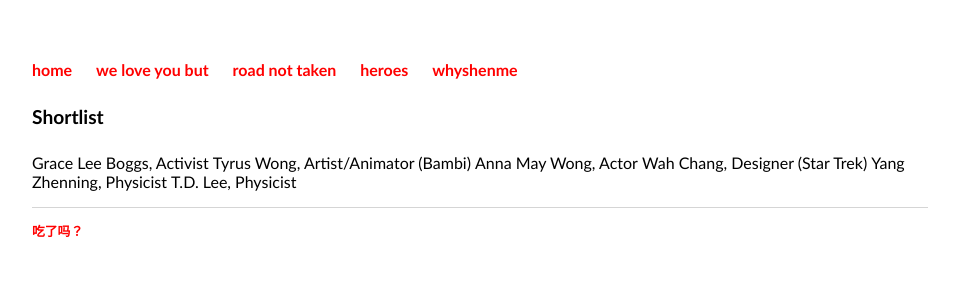
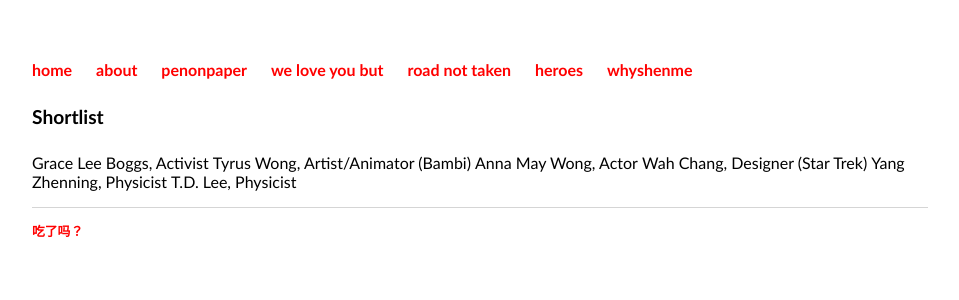
Before and after one commit to c1ndygao/cindygao.com, a Jekyll site: the page built from heroes.md, in a window 1280 px wide. Shown: the top 300 px of the page, without its empty margins (160-1119 px from the left). Built offline with Jekyll 4.4.1, drawn with Linux system fonts in a browser that asks for light colours.

Commit message:
Update default.html

```diff
--- a/_layouts/default.html
+++ b/_layouts/default.html
@@ -10,7 +10,11 @@
 	<nav>
     		<ul>
         		<li><a href="/">home</a></li>
-	        	<!--<li><a href="/about">about</a></li>-->
+	        	<li><a href="/about">about</a></li>
+			<li><a href="/blog">penonpaper</a></li>
+
+			<!--<li><a href="/projects">projects</a></li>-->
+
         		<li><a href="/weloveyoubut">we love you but</a></li>
 			<li><a href="/roadnottaken">road not taken</a></li>
         		<li><a href="/heroes">heroes</a></li>
```
